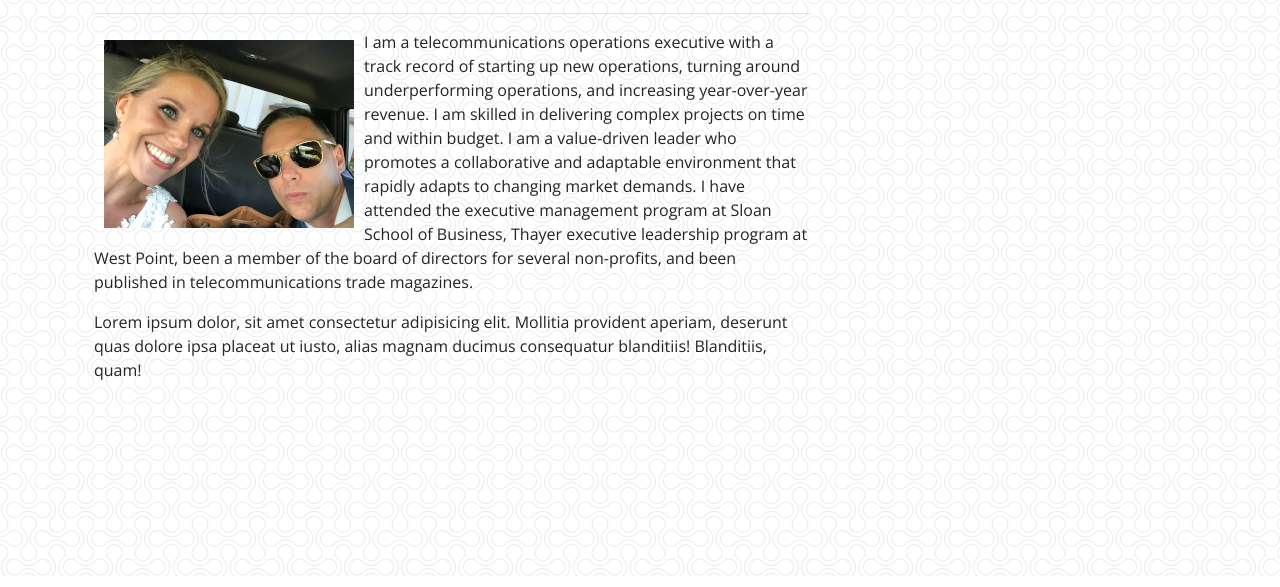
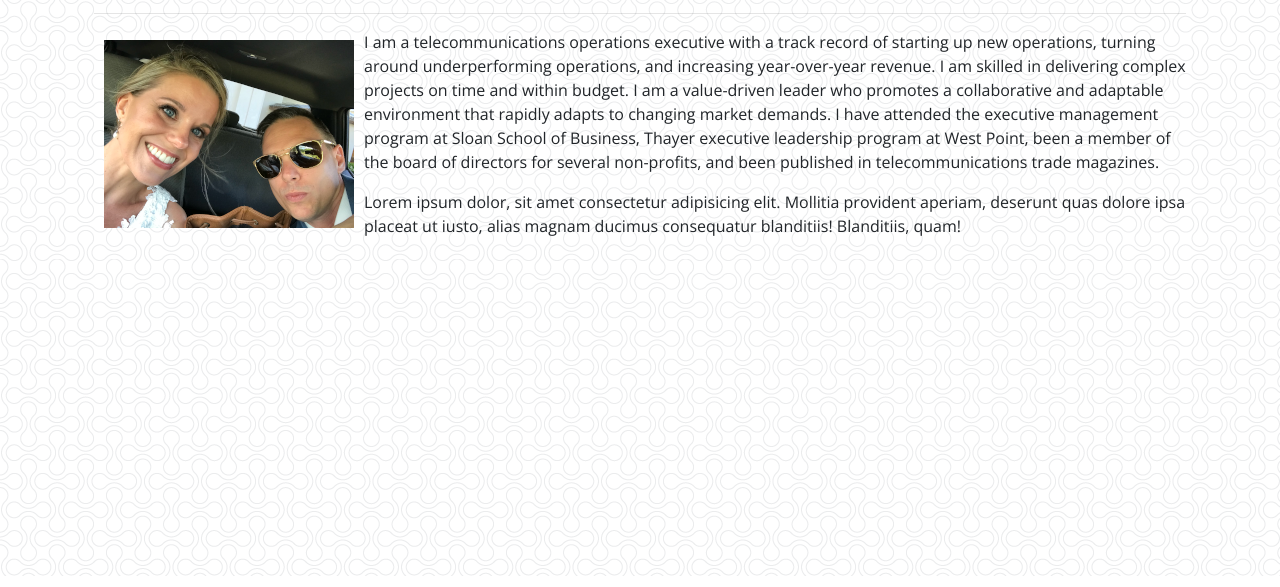
Before and after one commit to trilambda122/hw2-bootstrap-bio, a plain HTML site: page index.html in a window 1280 px wide. Shown: the part 141-728 px from the top of the page. Drawn offline with nearby package versions, Linux system fonts and the light colour scheme.

Commit message:
adjusted bootstrap class to col-md-12 from -8 in the <main> tag

```diff
--- a/index.html
+++ b/index.html
@@ -43,7 +43,7 @@
     <!-- MAIN CONTENT -->
     <main class="container" id="main-container">
         <div class="row">
-            <div class="col-md-8">
+            <div class="col-md-12">
                 <h1 id="about_me">ABOUT ME</h1>
                 <hr>
                 <img src="imgs/profile_pic.png" alt="profile_pic" id="profile_pic">
```
Also changed, not shown: contact.html (+1 -1 lines), portfolio.html (+1 -1 lines).
